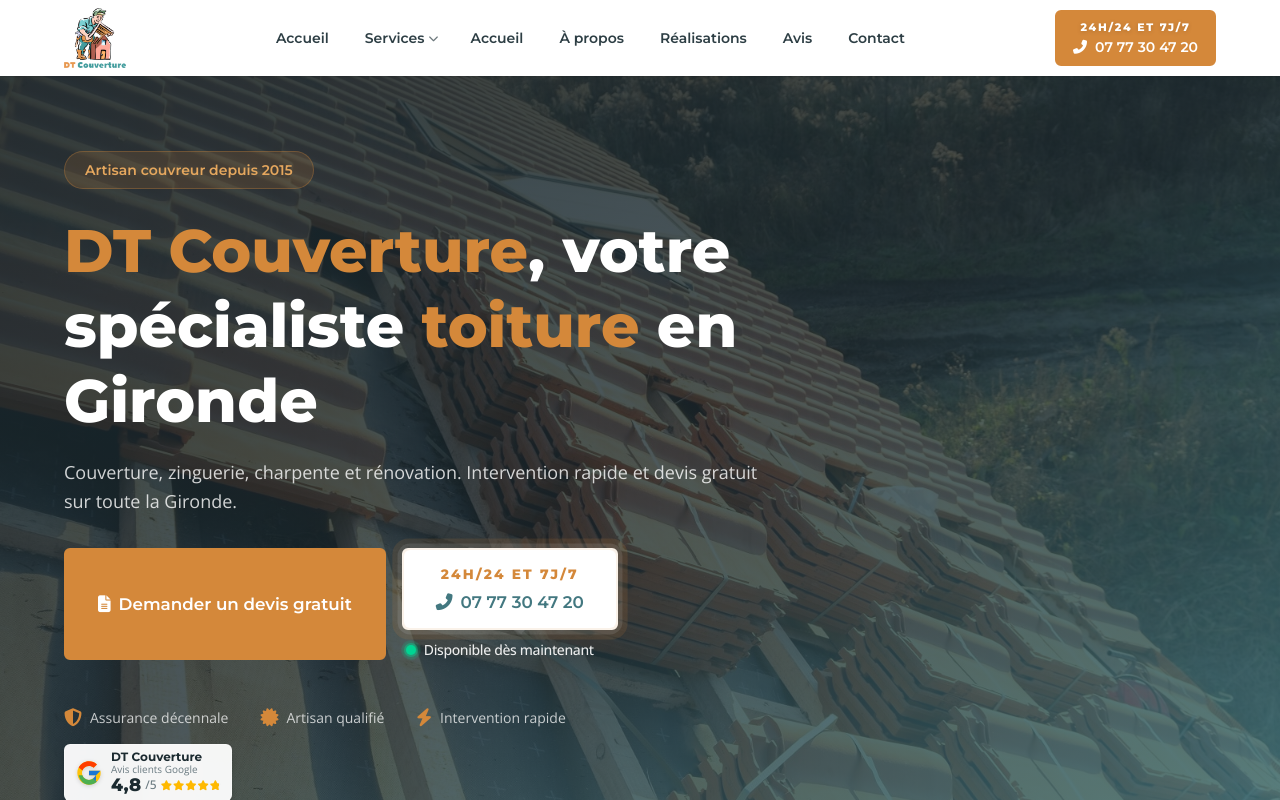
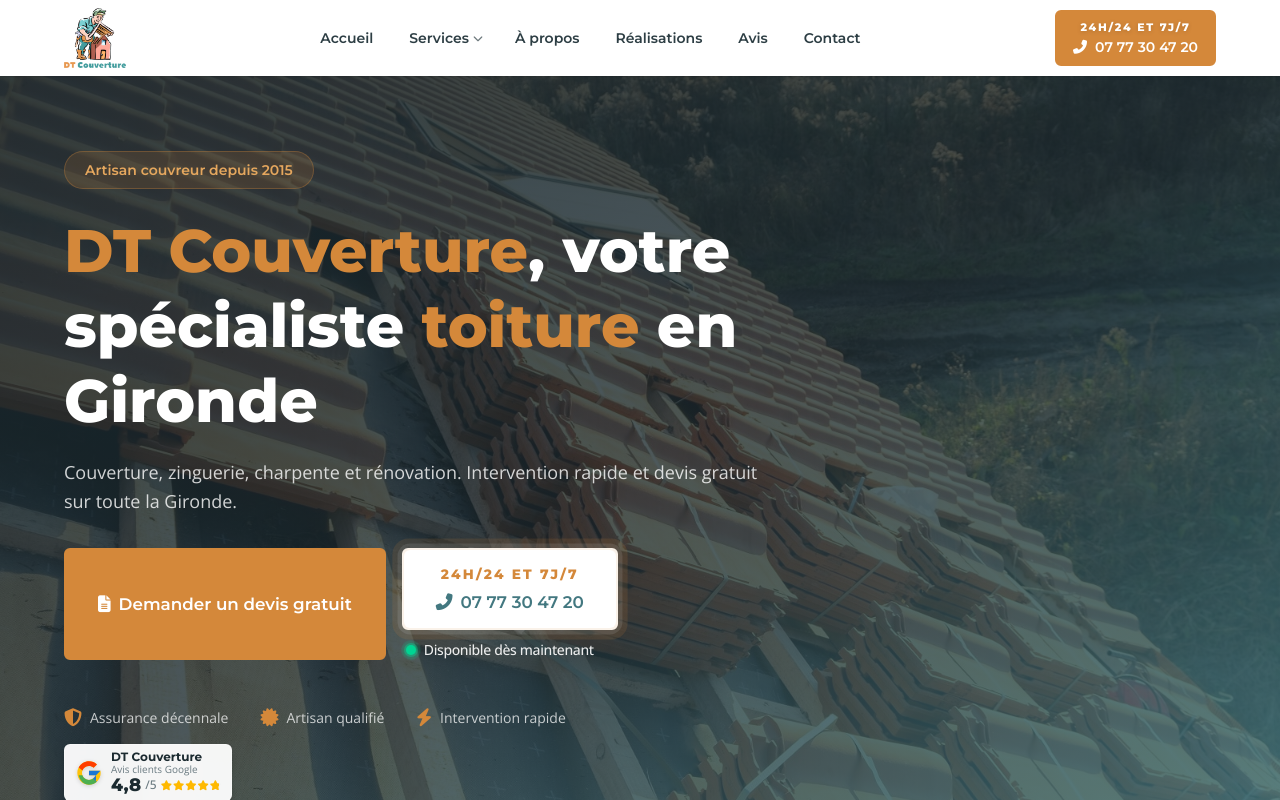
Before and after one commit to nibor90/DT-couverture, a Next.js app: page / in a window 1280 px wide. Shown: the top 800 px of the page. Built offline with nearby package versions, Linux system fonts and the light colour scheme.

Commit message:
fix: retirer le doublon Accueil dans le menu
Co-authored-by: Cursor <cursoragent@cursor.com>

```diff
--- a/src/components/Header.tsx
+++ b/src/components/Header.tsx
@@ -7,7 +7,6 @@ import { siteConfig, services } from "@/lib/data";
 import PhoneCtaButton from "@/components/PhoneCtaButton";
 
 const navItems = [
-  { label: "Accueil", href: "/" },
   { label: "À propos", href: "/a-propos" },
   { label: "Réalisations", href: "/realisations" },
   { label: "Avis", href: "/#temoignages" },
```
